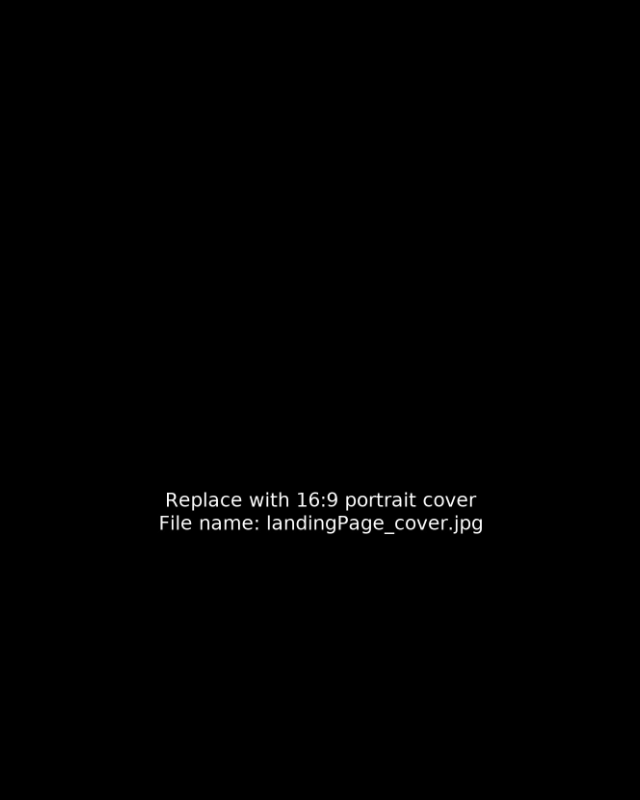
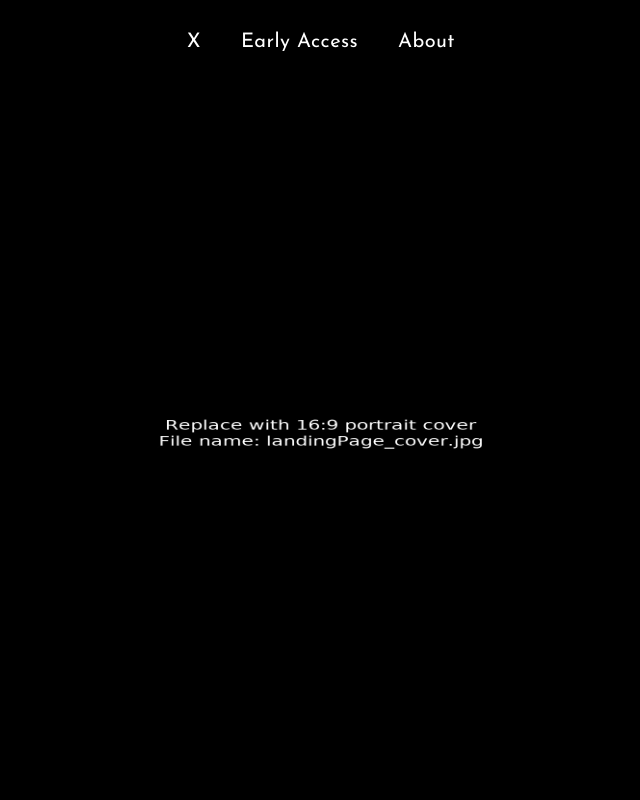
Before and after one commit to SHERVINHERE/viceadvice, a plain HTML site: page index.html in a window 1280 px wide. Shown: the top 800 px of the page, without its empty margins (319-959 px from the left). Drawn offline with Linux system fonts and the light colour scheme.

Commit message:
Update style.css

```diff
--- a/style.css
+++ b/style.css
@@ -15,36 +15,24 @@ html, body {
   font-weight: 400; /* Body Regular */
 }
 
-.wrap{
-  min-height: 100%;
-  display: grid;
-  place-items: center;
-  padding: 6vh 4vw;
-  gap: 3rem;
-}
-
-/* Hero image (16:9 portrait) responsive sizing */
-.hero{
-  width: min(80vw, 520px);
-  height: auto;
-  display: block;
-  border: 0;
-  /* Ensures no white outline or unexpected gaps on some browsers */
-  background: black;
-}
-
-/* Links row */
+/* Fixed links row at top-center so they're always visible */
 .links{
+  position: fixed;
+  top: clamp(20px, 4vh, 60px);
+  left: 50%;
+  transform: translateX(-50%);
   display: flex;
   gap: clamp(1rem, 4vw, 2.5rem);
   align-items: center;
   justify-content: center;
-  flex-wrap: wrap;
+  padding: 0 .75rem;
+  z-index: 10;
+  pointer-events: auto;
 }
 
-/* Page Link Regular */
+/* Page Link — Regular */
 .link{
-  font-weight: 400;
+  font-weight: 400;            /* Regular */
   text-decoration: none;
   color: white;
   text-transform: none;
@@ -52,16 +40,37 @@ html, body {
   font-size: clamp(1rem, 2.2vw, 1.25rem);
   padding-bottom: 2px;
   border-bottom: 1px solid transparent;
-  transition: opacity .2s ease, border-color .2s ease;
+  transition: opacity .2s ease, border-color .2s ease, transform .1s ease;
+  text-shadow: 0 0 10px rgba(0,0,0,.35); /* readable over any image edge */
 }
 .link:hover,
 .link:focus{
-  opacity: .85;
+  opacity: .9;
   border-color: rgba(255,255,255,.25);
   outline: none;
+  transform: translateY(-1px);
 }
 
-/* Utility header style if needed anywhere */
+/* Center the image in the viewport, with top padding to avoid overlap with fixed nav */
+.wrap{
+  min-height: 100svh;
+  display: flex;
+  align-items: center;
+  justify-content: center;
+  padding: 14vh 4vw; /* top space so the image doesn't sit under the links */
+}
+
+/* Hero image (16:9 portrait) responsive sizing */
+.hero{
+  width: min(90vw, 520px);
+  max-height: 80vh; /* prevents overflow on short screens/phones */
+  height: auto;
+  display: block;
+  border: 0;
+  background: black; /* prevents white edge artifacts */
+}
+
+/* Optional header treatment if used elsewhere */
 .hdr{
   font-weight: 300;   /* Header Light */
   text-transform: uppercase; /* Header Uppercase */
```
